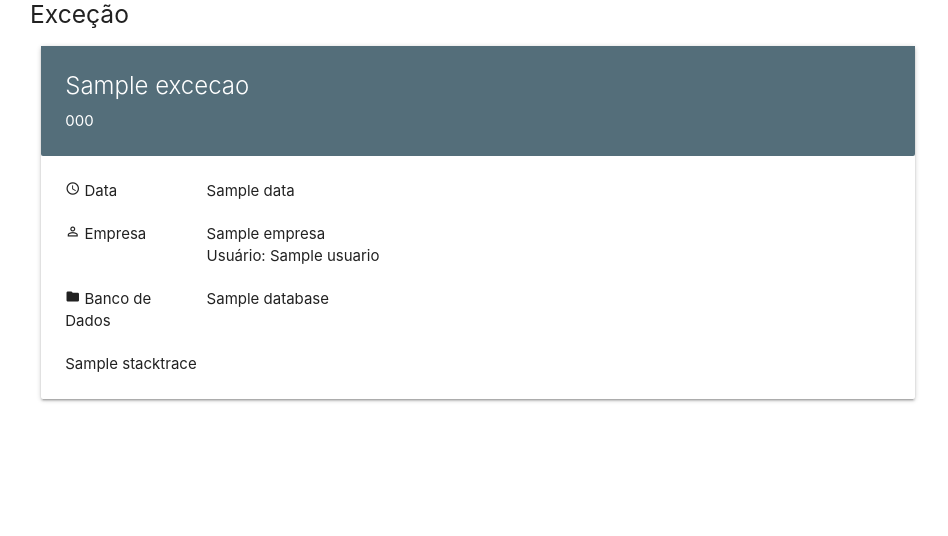
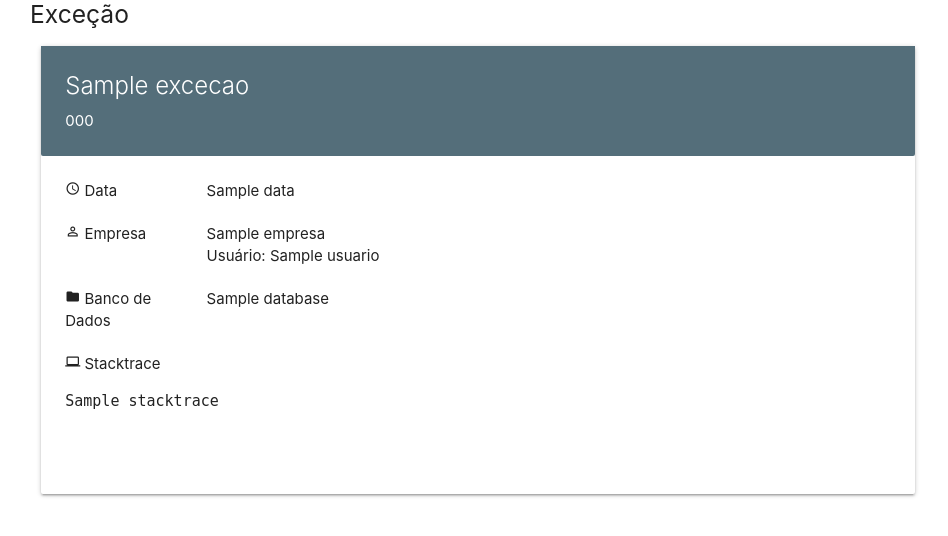
Before and after one commit to claytonaalves/galadriel, a Flask app: template app/templates/excecoes/excecao.html in a window 1280 px wide. Shown: the part 79-615 px from the top of the page, without its empty margins (162-1110 px from the left). Run offline with Flask 2, Linux system fonts and the light colour scheme; the template is opened without the code that fills it: most values are stand-ins (such as "Sample title", 1, 10 or a date in 2020); parts of the project's set-up code (start-up, migrations or seed data) failed here and were passed over; some libraries are stand-ins or nearby versions.

Commit message:
Ajuste no stacktrace das exceções

```diff
--- a/app/templates/excecoes/excecao.html
+++ b/app/templates/excecoes/excecao.html
@@ -62,7 +62,14 @@
                         {% endif %}
 
                         {% if excecao.stacktrace %}
-                        {{ excecao.stacktrace }}
+                        <div class="row">
+                            <div class="col s12 m4 l2"><i class="tiny material-icons">computer</i> Stacktrace</div>
+                            <div class="col s12">
+                                <pre>
+                                {{- excecao.stacktrace }}
+                                </pre>
+                            </div>
+                        </div>
                         {% endif %}
                     </div>
 
```
